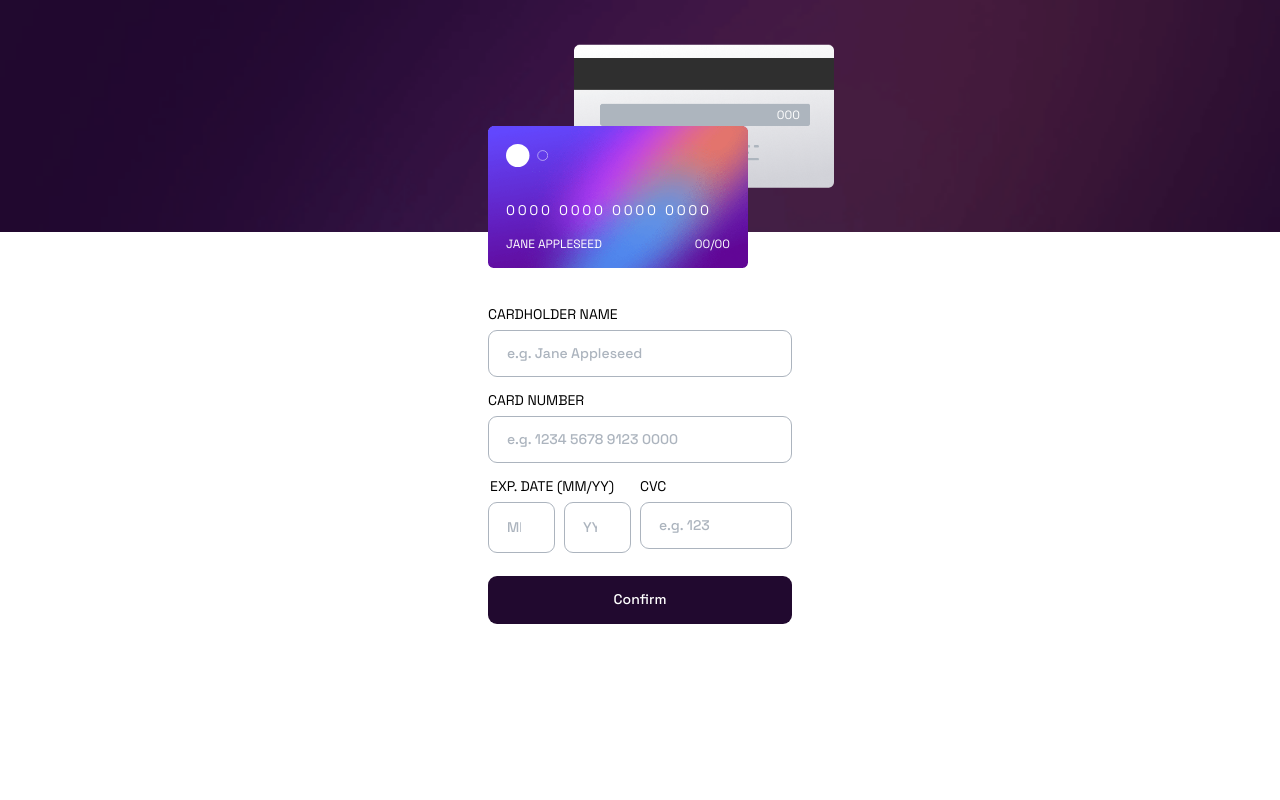
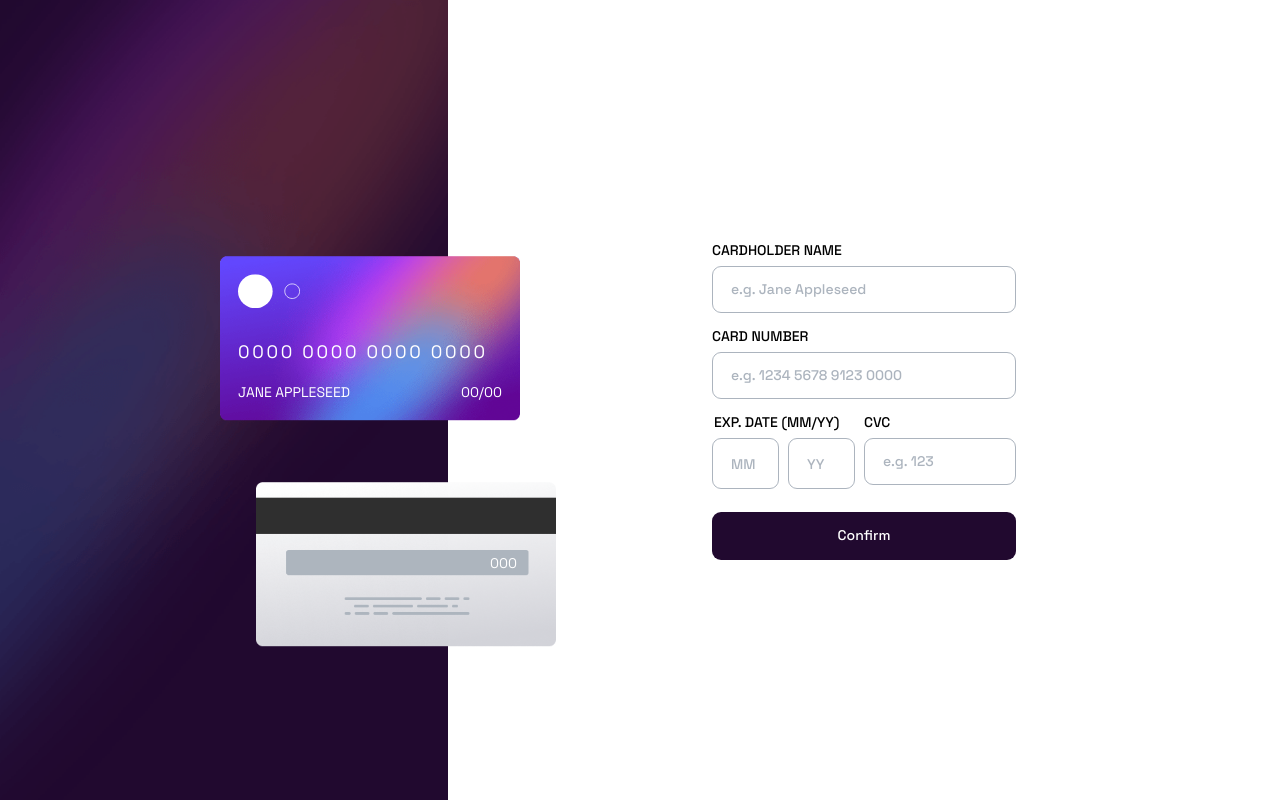
Before and after one commit to jma26/Interactive-card-details, a plain HTML site: page index.html in a window 1280 px wide. Drawn offline with Linux system fonts and the light colour scheme.

Commit message:
Add desktop styles

```diff
--- a/index.html
+++ b/index.html
@@ -46,16 +46,16 @@
             <fieldset class="preview-card__form-fieldset">
               <legend>EXP. DATE (MM/YY)</legend>
               <label for="exp-date-mm">
-                <input type="number" id="exp-date-mm" name="exp-date-mm" placeholder="MM" required aria-describedby="exp-date-error">
+                <input type="text" id="exp-date-mm" name="exp-date-mm" placeholder="MM" inputmode="numeric" pattern="\d*" maxlength="2" required aria-describedby="exp-date-error">
               </label>
               <label for="exp-date-yy">
-                <input type="number" id="exp-date-yy" name="exp-date-yy" placeholder="YY" required aria-describedby="exp-date-error">
+                <input type="text" id="exp-date-yy" name="exp-date-yy" placeholder="YY" inputmode="numeric" pattern="\d*"  required maxlength="2" aria-describedby="exp-date-error">
               </label>
               <span class="preview-card__error-message" id="exp-date-error"></span>
             </fieldset>
             <div class="preview-card__form-group preview-card__form-group--cvc">
               <label for="cvc">CVC</label>
-              <input type="number" id="cvc" name="cvc" placeholder="e.g. 123" required aria-describedby="cvc-error">
+              <input type="text" id="cvc" name="cvc" placeholder="e.g. 123" inputmode="numeric" pattern="\d*" required maxlength="2" aria-describedby="cvc-error">
               <span class="preview-card__error-message" id="cvc-error"></span>
             </div>
           </div>
--- a/styles.css
+++ b/styles.css
@@ -72,11 +72,16 @@ main {
 }
 
 .preview-card__container {
+  height: inherit;
+  min-height: inherit;
+  max-height: inherit;
   max-width: 340px;
   margin: 0 auto;
+  position: relative;
 }
 
 .preview-card__front-card-wrapper {
+  align-self: center;
   color: var(--white);
   font-size: 0.667rem;
   display: grid;
@@ -192,6 +197,7 @@ main {
 
 label, legend {
   font-size: 0.778rem;
+  font-weight: 500;
 }
 
 .preview-card__form-fieldset {
@@ -245,3 +251,50 @@ input[type="text"]::placeholder, input[type="number"]::placeholder {
   margin-block-start: 0.75rem;
   padding: 0.75rem 1rem;
 }
+
+@media only screen and (min-width: 56.889em) {
+  .interactive__card-section {
+    flex-direction: row;
+  }
+
+  .interactive__card-header {
+    background-image: url('./images/bg-main-desktop.png');
+    flex-basis: 35%;
+    height: 100dvh;
+    max-height: none;
+  }
+
+  .preview-card__container {
+    max-width: none;
+  }
+
+  .preview-card__front-card-wrapper {
+    bottom: 0;
+    font-size: 0.778rem;
+    max-width: 300px;
+    top: -16rem;
+    right: -4rem;
+    transform: translate(0, 50%);
+  }
+
+  .preview-card__front-card-logo {
+    max-width: 80px;
+  }
+
+  .preview-card__front-card-number {
+    font-size: 1rem;
+  }
+
+  .preview-card__back-card-wrapper {
+    font-size: 0.778rem;
+    left: 0;
+    max-width: 300px;
+    right: -6rem;
+    transform: translate(0, 50%);
+  }
+
+  .preview-card__details-container {
+    align-self: center;
+    flex-basis: 65%;
+  }
+}
```
